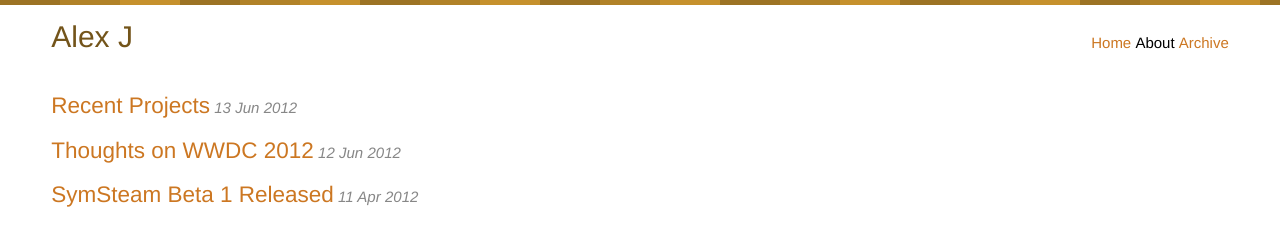
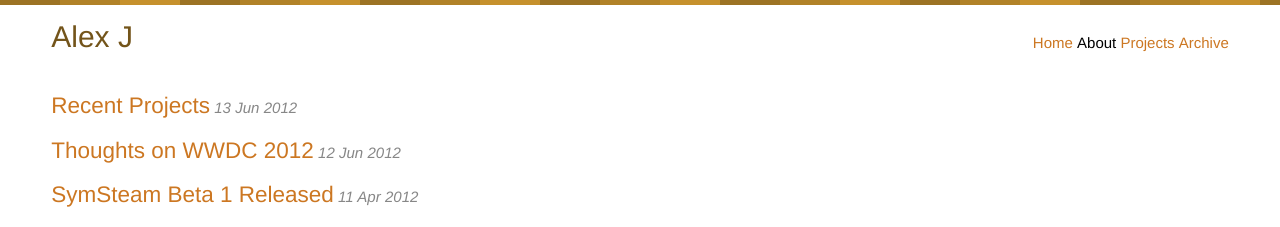
Before and after one commit to alexjohnj/alexjohnj, a Jekyll site: the page built from index.html, in a window 1280 px wide. Shown: the top 227 px of the page. Built offline with Jekyll 4.4.1, drawn with Linux system fonts in a browser that asks for light colours.

Commit message:
Added link to Projects page in the site header.

```diff
--- a/_layouts/default.html
+++ b/_layouts/default.html
@@ -25,6 +25,7 @@
 				<ul>
 					<li><a href="{{ site.baseurl }}">Home</a></li>
 					<li>About</li>
+					<li><a href="/projects/">Projects</a></li>
 					<li><a href="/archive/">Archive</a></li>
 				</ul>
 			</nav>
```
